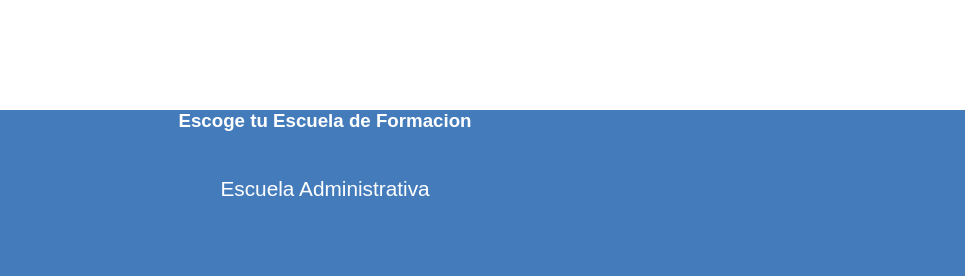
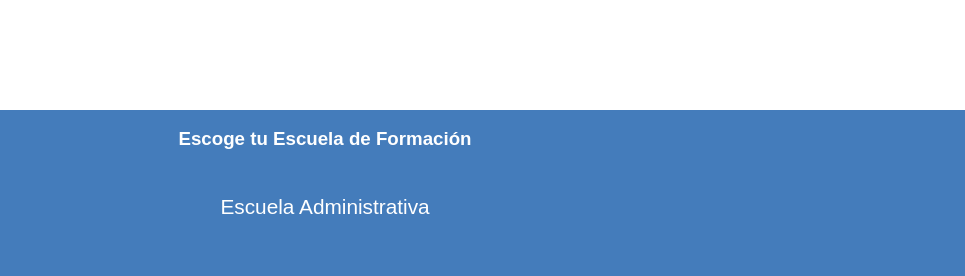
Before and after one commit to juanfug/cierre, a plain HTML site: page programa.html in a window 1280 px wide. Shown: the part 86-362 px from the top of the page, 315-1280 px from the left. Drawn offline with Linux system fonts and the light colour scheme.

Commit message:
ortografia

```diff
--- a/programa.html
+++ b/programa.html
@@ -22,7 +22,8 @@
         </div>
     </header>
     <section class="conten-page">
-        <h3>Escoge tu Escuela de Formacion</h3>
+        <br>
+        <h3>Escoge tu Escuela de Formación</h3>
 
         <div class="container">
 
```
